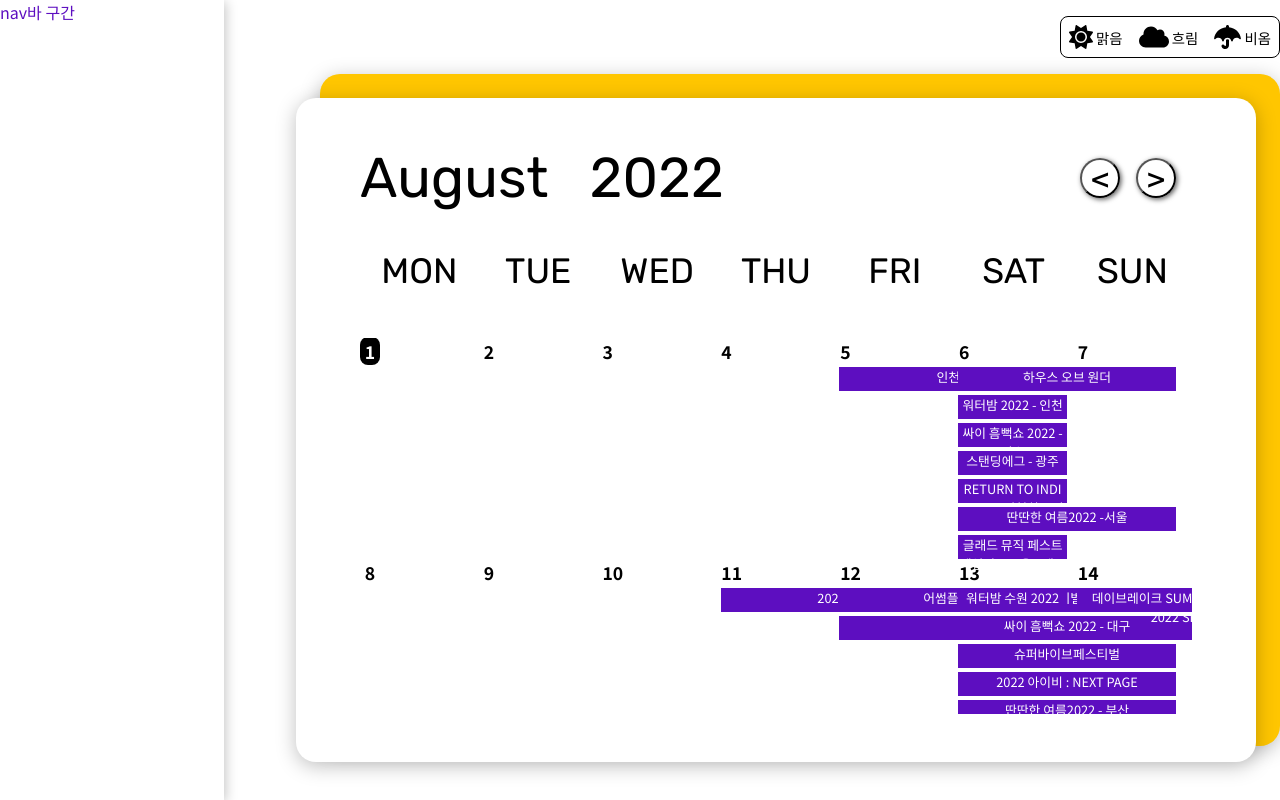
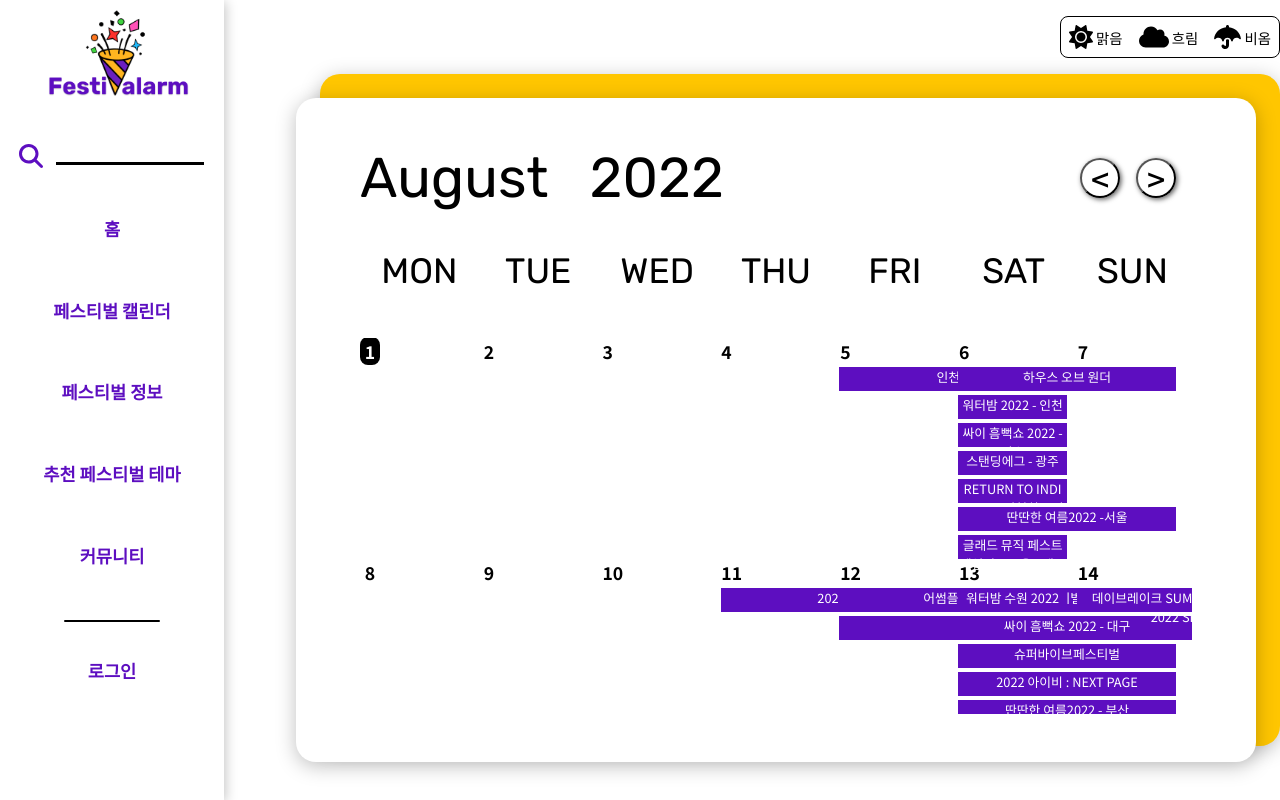
Before and after one commit to soyeons/MUTSA_team_Soyeon, a React (Create React App) app: page /calendar in a window 1280 px wide. Built offline with nearby package versions, Linux system fonts and the light colour scheme.

Commit message:
초연머지머지

```diff
--- a/src/App.js
+++ b/src/App.js
@@ -10,7 +10,6 @@ import Redirect from './Redirect';
 import React from 'react';
 import { Routes, Route } from 'react-router-dom';
 import CMreview from './pages/CM_review';
-import CMmain from './pages/CM_main';
 import CMfriends from './pages/CM_friends';
 import CMinf from './pages/CM_inf';
 import CMticket from './pages/CM_ticket';
@@ -28,18 +27,13 @@ const API_URL = 'https://jsonplaceholder.typicode.com/posts/'//'https://reactapi
 function App() {
   return (
     <>
-      {/* <Detail></Detail>
-      <Calendar></Calendar>
-      <FestList></FestList> */}
       <Routes>
-        {/* <Route path='/' element={<Login></Login>}></Route>
-        <Route path='/redirect' element={<Redirect></Redirect>}></Route> */}
+        <Route path='/' element={<Main/>}/>
         <Route path='/calendar' element={<Calendar/>}/>
         <Route path="/login" element={<Login/>}/>
         <Route path="/festlist" element={<FestList/>}/>
         <Route path="/festlist/checking" element={<FestCheck/>}/>
-        <Route path='/detail' element={<Detail/>}/>
-        <Route path='/' element={<CMmain/>}/>
+        <Route path='/detail/:id' element={<Detail/>}/>
         <Route path='/review' element={<CMreview apiUrl={API_URL}/>} />
         <Route path='/friends' element={<CMfriends apiUrl={API_URL}/>} />
         <Route path='/ticket' element={<CMticket apiUrl={API_URL}/>} />
--- a/src/Calendar.js
+++ b/src/Calendar.js
@@ -6,6 +6,7 @@ import { FontAwesomeIcon } from '@fortawesome/react-fontawesome';
 import { faSun, faCloud, faUmbrella } from '@fortawesome/free-solid-svg-icons';
 import festivallist from './list.json';
 import { useNavigate } from 'react-router-dom';
+import Navbar from './Nav';
 
 const cx = classNames.bind(style);
 
@@ -99,7 +100,7 @@ const Calendar = () => {
 	};
 	return (
 		<div className='calendar'>
-			<nav>nav바 구간</nav>
+			<nav><Navbar/></nav>
 			<div className='calendarBody'>
 				<div className='calendarWeatherInfo'>
 					<p>
--- a/src/Detail.js
+++ b/src/Detail.js
@@ -7,6 +7,7 @@ import './Detail.css';
 import festivallist from './list.json';
 import { useParams } from 'react-router-dom';
 import axios from 'axios';
+import Navbar from './Nav';
 
 const initialPostList = festivallist['festivallist'];
 initialPostList.sort((a, b) => {
@@ -78,7 +79,7 @@ const Detail = () => {
 
 	return (
 		<div className='detail'>
-			<nav></nav>
+			<nav><Navbar/></nav>
 			<div className='detailBody'>
 				<div className='detailBackContainer'>
 					<div className='detailContainer'>
--- a/src/FestList.js
+++ b/src/FestList.js
@@ -2,6 +2,7 @@ import React, { useState } from 'react';
 import './FestList.css';
 import festivallist from './list.json';
 import { useNavigate } from 'react-router-dom';
+import Navbar from './Nav';
 
 const initialPostList = festivallist['festivallist'];
 
@@ -84,7 +85,7 @@ const FestList = () => {
 
 	return (
 		<div className='list'>
-			<nav>nav바 구간</nav>
+			<nav><Navbar/></nav>
 			<div className='listBody'>
 				<div className='listHeader'>
 					<select id='listSelect' onChange={onChangeHanlder} value={Content}>
--- a/src/Main.js
+++ b/src/Main.js
@@ -10,6 +10,7 @@ import image4 from './img/fireCraker/image4.png';
 import image5 from './img/fireCraker/image5.png';
 import image6 from './img/fireCraker/image6.png';
 import image7 from './img/fireCraker/image7.png';
+import Navbar from './Nav';
 
 const Main = () => {
 	let [isClick, setIsClick] = useState(0);
@@ -24,7 +25,7 @@ const Main = () => {
 
 	return (
 		<div className='main'>
-			<nav>nav바 구간</nav>
+			<nav><Navbar/></nav>
 			<div className='mainContent'>
 				<div className='mainHome'>
 					<div className='mainHomeBody'>
--- a/src/Nav.js
+++ b/src/Nav.js
@@ -12,7 +12,7 @@ function Navbar(){
     return(
         <div className="navbar">
             <div>
-                <Link to="/review" style={{ textDecoration: 'none' }}>
+                <Link to="/" style={{ textDecoration: 'none' }}>
                     <div className="title">
                         <img src={logo} alt="logo" className="logoimg"/>
                     </div>
--- a/src/pages/CM_main.js
+++ /dev/null
@@ -1,14 +0,0 @@
-import React from 'react';
-import {Link} from 'react-router-dom';
-
-function CMmain(){
-    return(
-        <div>
-            <Link to="/review">
-                <button>커뮤니티로</button>
-            </Link>
-        </div>
-    );
-};
-
-export default CMmain;
```
